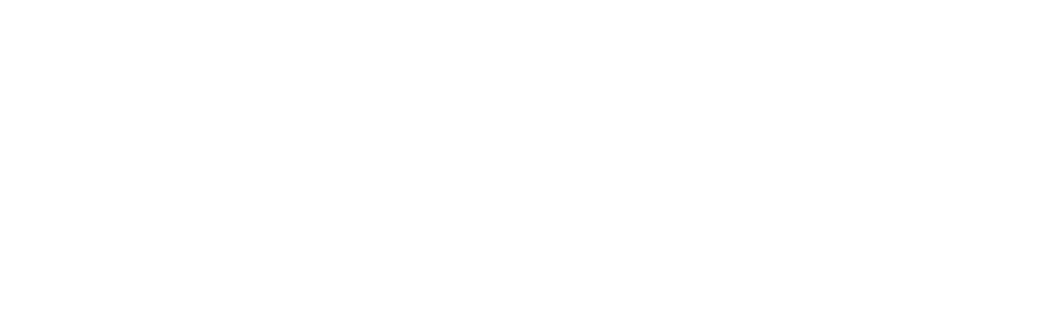
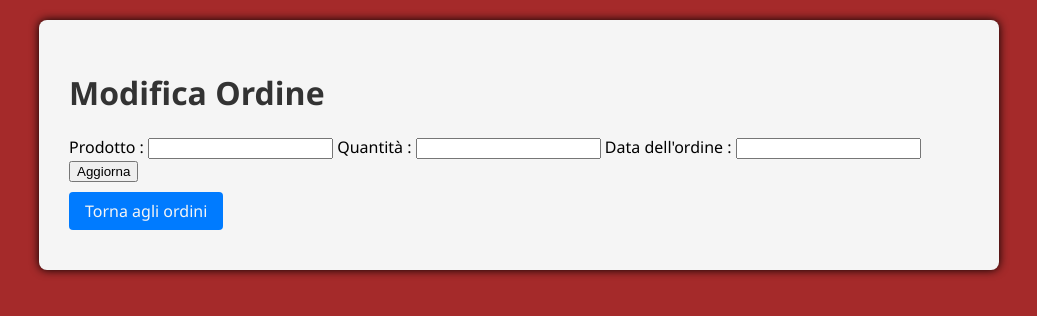
Before and after one commit to edpoli/DB_MYSQL_PHP, a PHP site: page /modifica_ordine.php?id=1 in a window 1280 px wide. Before the commit the part shown is empty. Shown: the top 316 px of the page, without its empty margins (121-1158 px from the left). Run offline with PHP 8.4, Linux system fonts and the light colour scheme; data that the repository does not hold is empty.

Commit message:
aggiumta sezione

```diff
--- a/ECOMMERCE/aggiungi_ordine.php
+++ b/ECOMMERCE/aggiungi_ordine.php
@@ -32,7 +32,7 @@
 
 
 <!DOCTYPE html>
-<html lang="en">
+<html lang="it">
 <head>
     <meta charset="UTF-8">
     <meta name="viewport" content="width=device-width, initial-scale=1.0">
--- a/ECOMMERCE/modifica_contatto.php
+++ b/ECOMMERCE/modifica_contatto.php
@@ -46,7 +46,7 @@
 
 
 <!DOCTYPE html>
-<html lang="en">
+<html lang="it">
 <head>
     <meta charset="UTF-8">
     <meta name="viewport" content="width=device-width, initial-scale=1.0">
--- a/ECOMMERCE/modifica_ordine.php
+++ b/ECOMMERCE/modifica_ordine.php
@@ -0,0 +1,85 @@
+<?php
+
+    require 'db.php';
+
+
+    $id = $_GET['id']; // recupero l id dell a risorsa da modificare
+
+    $row = mysqli_fetch_assoc(mysqli_query($conn, "SELECT * FROM ordini WHERE id=$id"));
+
+
+
+    //DATI DAL FORM
+
+    if ($_SERVER["REQUEST_METHOD"] == "POST"){
+
+
+        //RECUPERO DEGLI INPUT DEL FORM DI MODIFICA
+        $prodotto = $_POST['prodotto'];
+        $quantita = $_POST['quantità'];
+        $data_di_ordine = $_POST['data_di_ordine'];
+
+        //query
+        mysqli_query($conn, "UPDATE ordini SET prodotto='$prodotto', quantita='$quantita', data_di_ordine='$data_di_ordine' WHERE id=$id");
+
+
+        //reindirizzo una volta modificato
+        header("Location: ordini.php");
+
+
+
+    }
+
+
+
+
+?>
+
+
+
+
+
+
+
+
+
+
+
+<!DOCTYPE html>
+<html lang="it">
+<head>
+    <meta charset="UTF-8">
+    <meta name="viewport" content="width=device-width, initial-scale=1.0">
+    <title>Modifica contatto</title>
+    <link rel="stylesheet" href="style.css?v<?= time() ?>">
+</head>
+<body>
+
+    <div class="container">
+
+            <h1>Modifica Ordine</h1>
+
+            <form action="" method="POST">
+
+                Prodotto : <input name="prodotto" type="text"  value="<?= $row['prodotto']    ?>"     required>
+
+                Quantità : <input name="quantita" type="text" value="<?= $row['quantita']    ?>" required>
+
+                Data dell'ordine : <input name="data_di_ordine" type="text" value="<?= $row['data_di_ordine']    ?>" required>
+
+
+                <button type="submit">Aggiorna</button>
+
+
+
+            </form>
+
+            <a href="ordini.php" class="button">Torna agli ordini</a>
+
+    </div>
+
+
+
+
+</body>
+</html>
```
Also changed, not shown: ECOMMERCE/ordini.php (line endings or trailing spaces).
